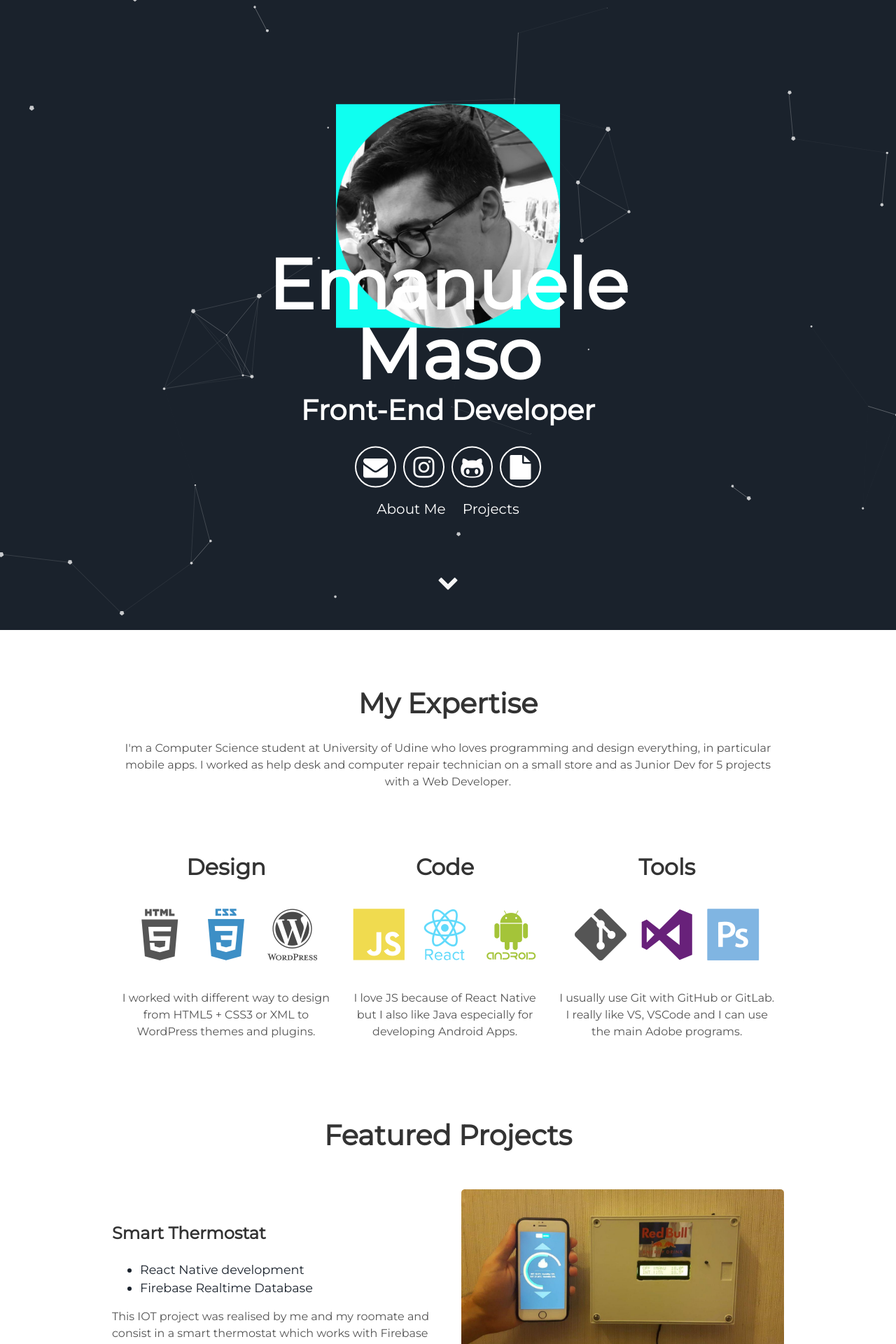
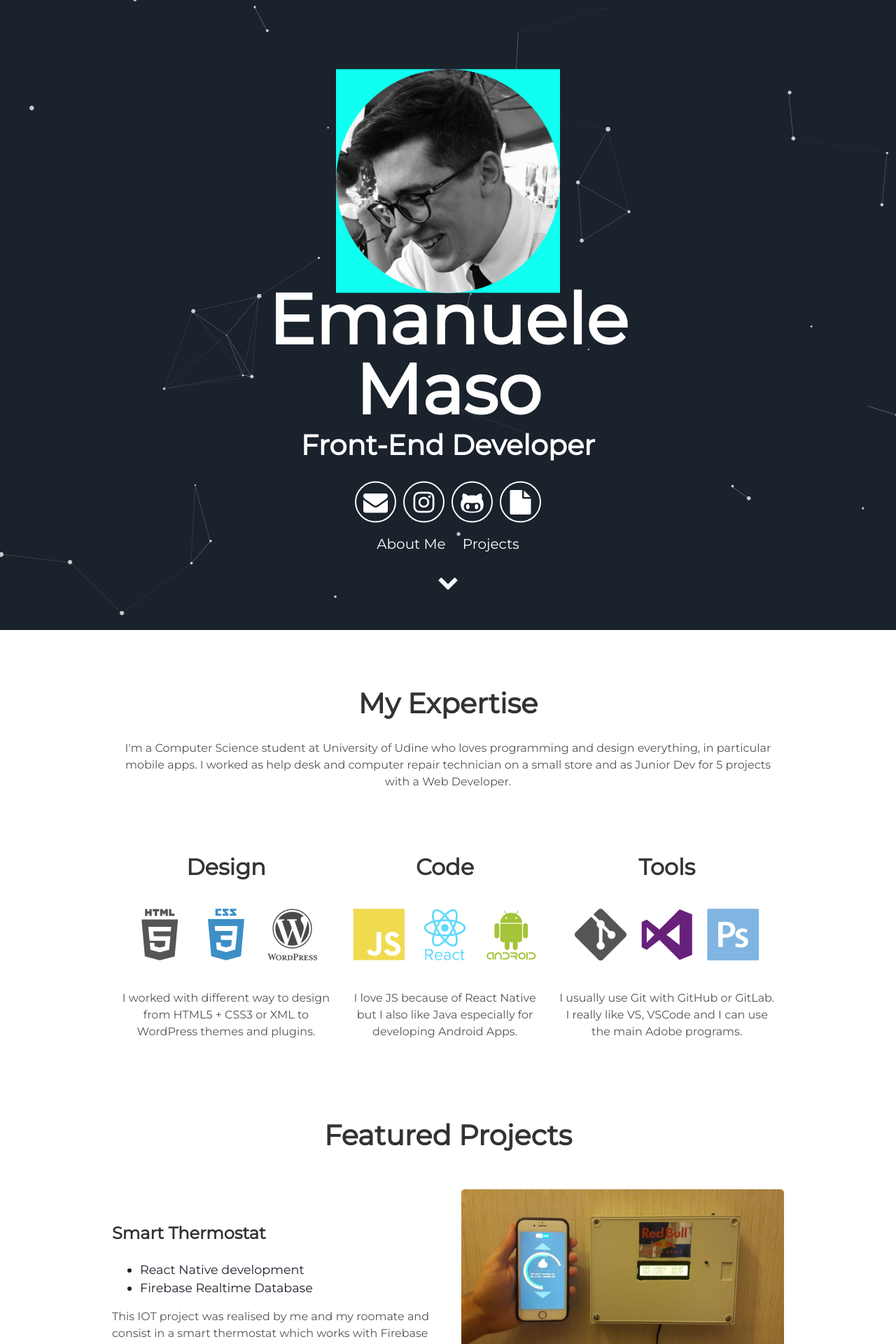
Before and after one commit to ClarkStoro/clarkstoro.github.io, a Jekyll site: the page built from index.html, in a window 1280 px wide. Shown: the top 1920 px of the page at 70% size. Built offline with Jekyll 4.4.1, drawn with Linux system fonts in a browser that asks for light colours.

Commit message:
Update header.html

```diff
--- a/_includes/header.html
+++ b/_includes/header.html
@@ -6,7 +6,7 @@
       </div>
 
       <h1>
-        <span class="site-title" style="margin-top: -200px;">{{site.username}}</span>
+        <span class="site-title" style="margin-top: -100px;">{{site.username}}</span>
         <span class="site-description">{{site.user_title}}</span>
       </h1>
       <div class="header-icons">
```
